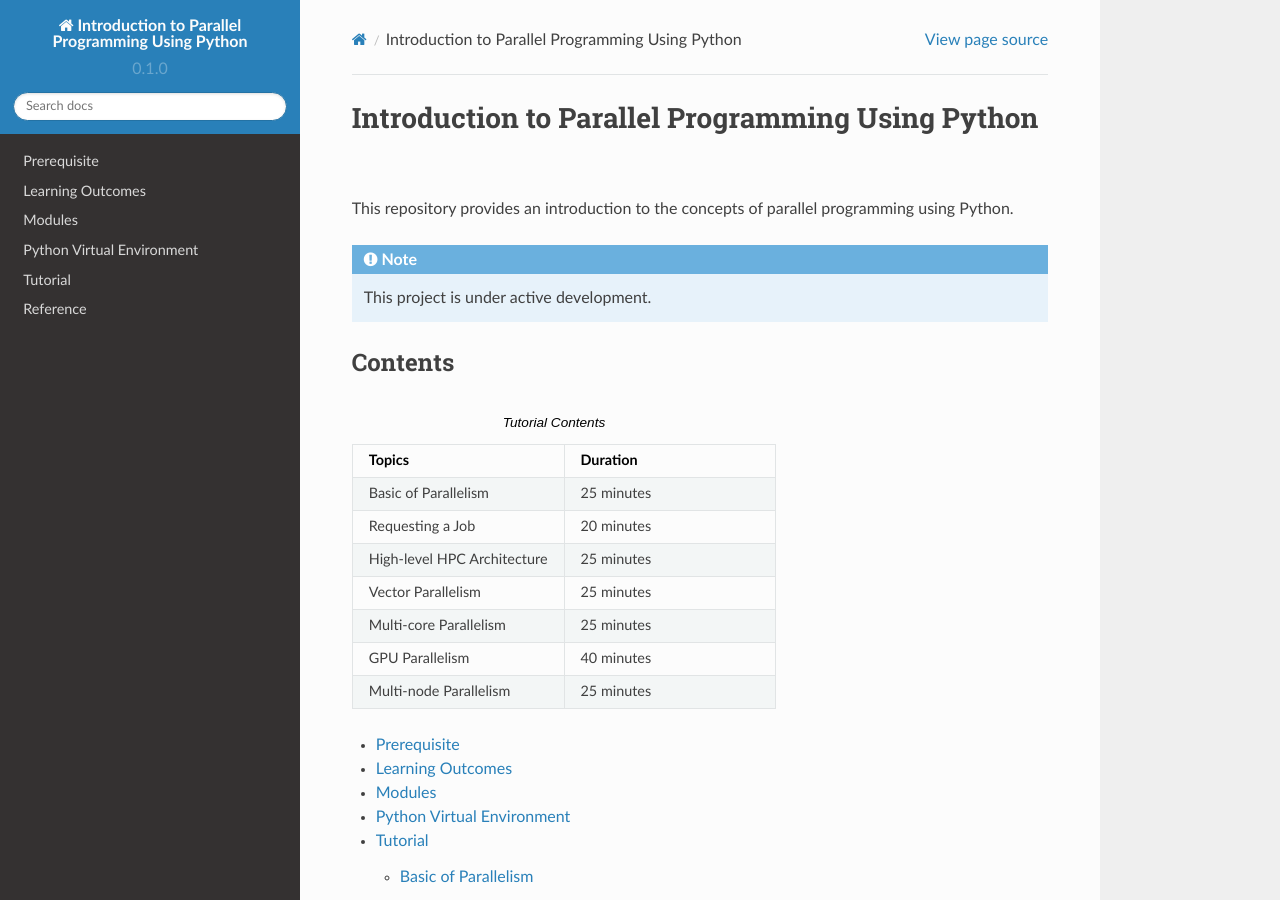
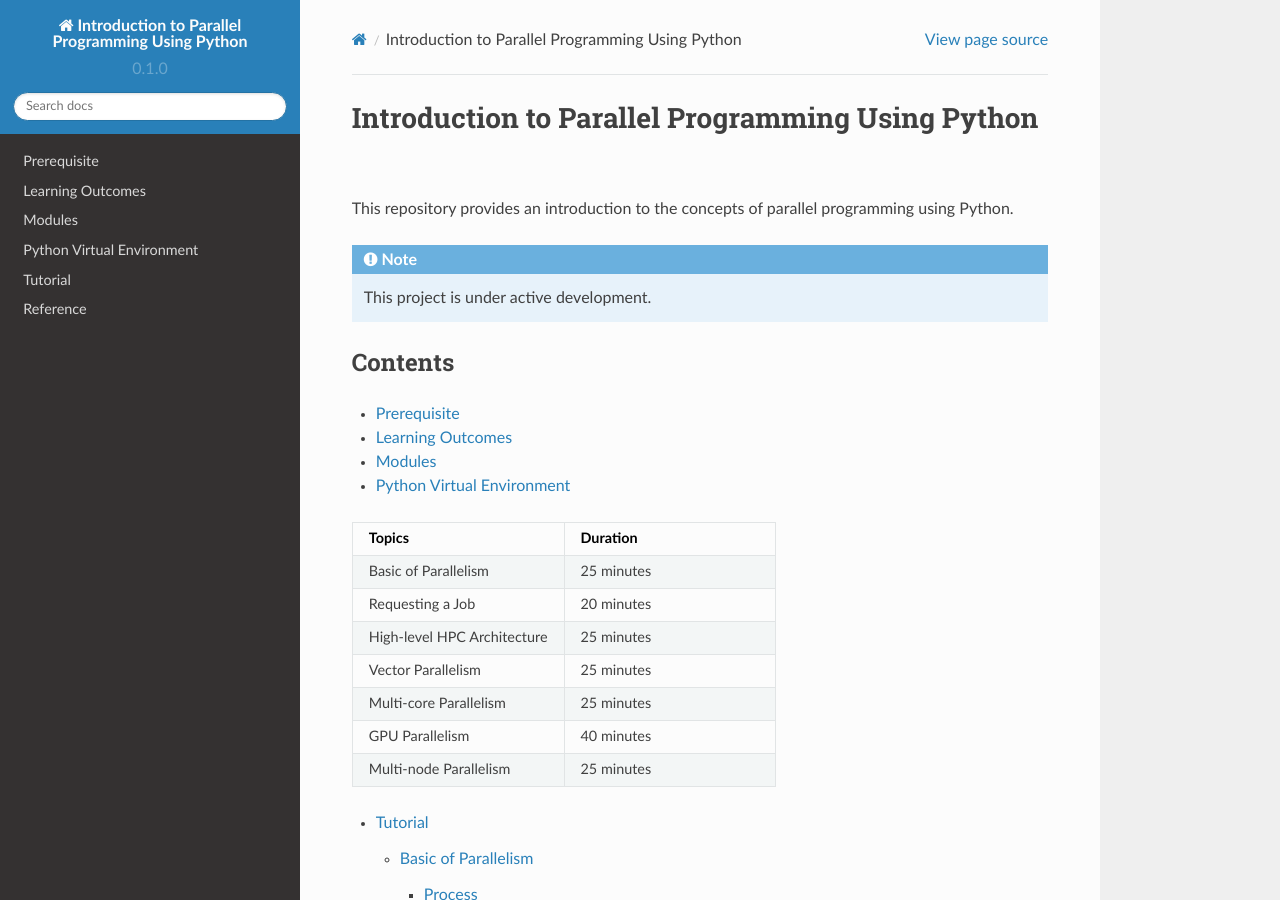
Before and after one commit to NCI900-Training-Organisation/intro-to-parallel-programming, a Sphinx documentation site: the page built from docs/source/index.rst, in a window 1280 px wide and 900 px high. Built offline with Sphinx 7.4.7 and the Read the Docs theme 2.0.0, drawn with Linux system fonts in a browser that asks for light colours.

Commit message:
contents

```diff
--- a/docs/source/index.rst
+++ b/docs/source/index.rst
@@ -10,7 +10,14 @@
 Contents
 --------
 
-.. list-table:: Tutorial Contents
+.. toctree::
+
+   prerequisite
+   outcomes
+   modules
+   packages
+
+.. list-table::
    :widths: 20 20
    :header-rows: 1
 
```
Also changed, not shown: other parts of docs/source/index.rst (+0 -4 lines).
